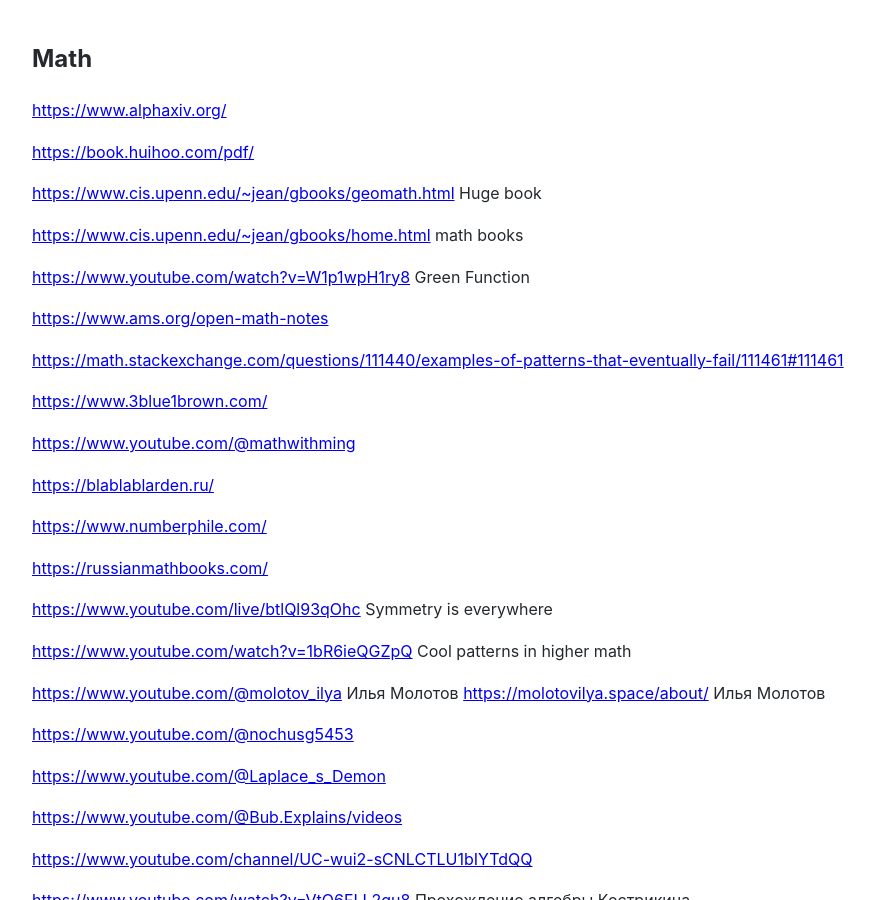
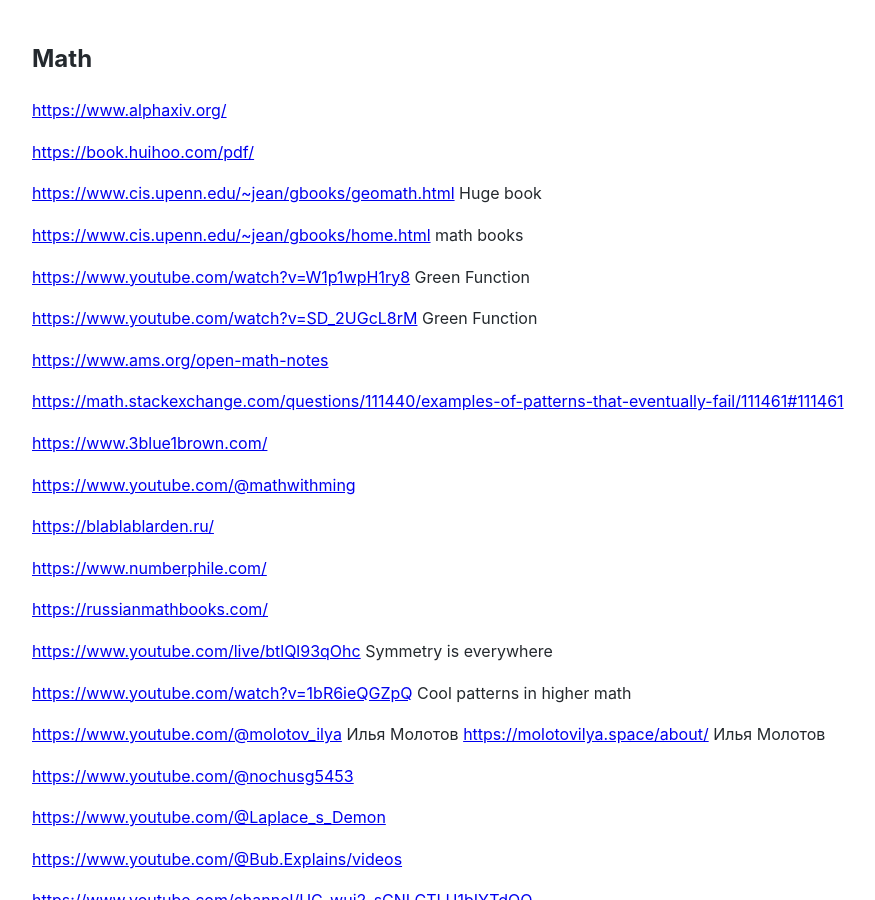
Before and after one commit to Michael-Lubinsky/michael-lubinsky.github.com, a Jekyll site: the page built from math/math.md, in a window 1280 px wide and 900 px high. Shown: the whole window, without its empty margins (158-1033 px from the left). Built offline with Jekyll 4.4.1, drawn with Linux system fonts in a browser that asks for light colours; our own code applies the rules of GitHub Pages for plain Markdown files.

Commit message:
Add additional Green Function video link
Added a new link to a Green Function video.

```diff
--- a/math/math.md
+++ b/math/math.md
@@ -9,6 +9,8 @@
 <https://www.cis.upenn.edu/~jean/gbooks/home.html> math books
 
 <https://www.youtube.com/watch?v=W1p1wpH1ry8> Green Function
+
+<https://www.youtube.com/watch?v=SD_2UGcL8rM> Green Function
 
 <https://www.ams.org/open-math-notes>
 
```
